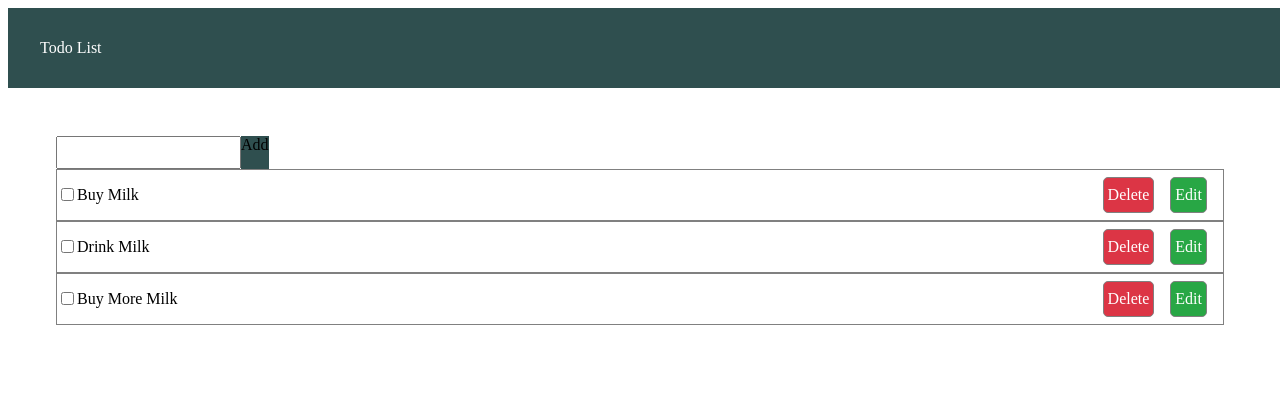
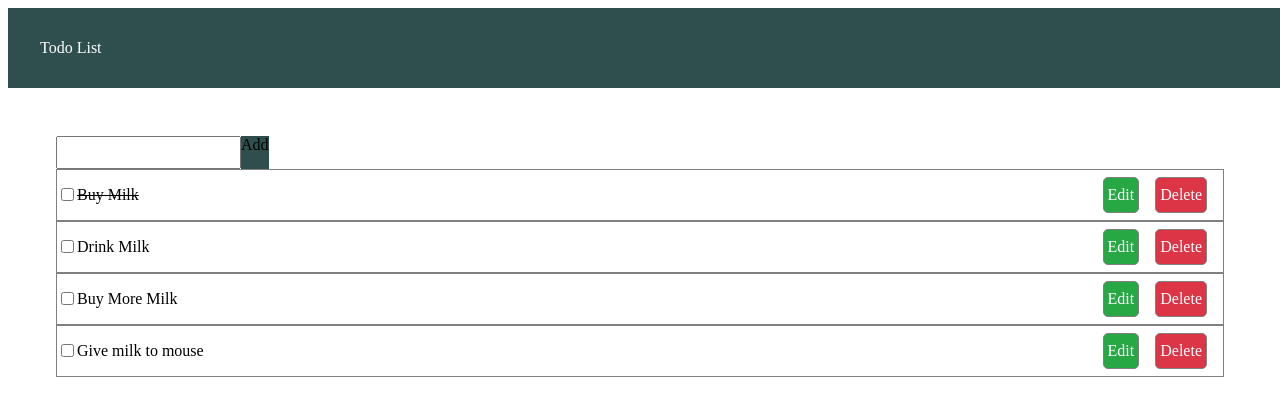
Before and after one commit to petegriffith/She_takehome, a React (Create React App) app: page / in a window 1280 px wide. Shown: the top 416 px of the page. Built offline with nearby package versions, Linux system fonts and the light colour scheme; the HTML template or start-up script is replaced by a standard one.

Commit message:
added deleteTodo logic

```diff
--- a/src/App.tsx
+++ b/src/App.tsx
@@ -1,4 +1,4 @@
-import React, {useState} from 'react'
+import React, { useState } from 'react'
 
 import Header from './components/Header'
 import SingleTodo from './components/SingleTodo'
@@ -6,10 +6,27 @@ import TodoInput from './components/TodoInput'
 
 import './styles/App.css'
 
-import data from './assets/initData.json'
+function App() {
+  let data: TodoList = [
+    {
+      task: 'Buy Milk',
+      completed: true,
+    },
+    {
+      task: 'Drink Milk',
+      completed: false,
+    },
+    {
+      task: 'Buy More Milk',
+      completed: false,
+    },
+    { task: 'Give milk to mouse', completed: false },
+  ]
+  const [currentTodos, setCurrentTodos] = useState(data)
 
-function App() {
-  const [currentTodos, setCurrentTodos] = useState(data)
+  const handleDeleteTodo = (indexToDelete: number): void => {
+    setCurrentTodos(currentTodos.filter((todo, index) => index !== indexToDelete))
+  }
 
   return (
     <>
@@ -17,7 +34,9 @@ function App() {
       <div className="App_inner-container">
         <TodoInput />
         <div className="App_todos-container">
-          {currentTodos.map((todo, index) => <SingleTodo todo={todo} />)}
+          {currentTodos.map((todo, index) => (
+            <SingleTodo todo={todo} index={index} key={index} deleteTodo={handleDeleteTodo} />
+          ))}
         </div>
       </div>
     </>
--- /dev/null
+++ b/src/Todos.d.ts
@@ -0,0 +1,6 @@
+interface Todo {
+  task: string
+  completed: boolean
+}
+
+type TodoList = Todo[]
--- a/src/assets/initData.json
+++ /dev/null
@@ -1,14 +0,0 @@
-[{
-    "task": "Buy Milk",
-    "completed": true
-},
-{
-    "task": "Drink Milk",
-    "completed": false
-},
-{
-    "task": "Buy More Milk",
-    "completed": false
-}
-
-]
--- a/src/components/SingleTodo.tsx
+++ b/src/components/SingleTodo.tsx
@@ -3,21 +3,18 @@ import React from 'react'
 import '../styles/SingleTodo.css'
 import '../styles/_flex.css'
 
-interface Todo {
-  task: string
-  completed: boolean
-}
 
-function SingleTodo({ todo }: { todo: Todo }) {
+
+function SingleTodo({ todo, index, deleteTodo }: { todo: Todo, index: number, deleteTodo: (index: number) => void }) {
   return (
     <div className="_flex-row todo-container">
       <div className="_flex-row">
         <input type="checkbox" />
-        <p>{todo.task}</p>
+        <p className={todo.completed ? 'strikethrough' : ''}>{todo.task}</p>
       </div>
       <div className="_flex-row button-container">
-        <div className="button delete-button">Delete</div>
-        <div className="button edit-button">Edit</div>
+        <div role="button" onClick={() => console.log('editting')} className="button edit-button">Edit</div>
+        <div role="button" onClick={() => deleteTodo(index)} className="button delete-button">Delete</div>
       </div>
     </div>
   )
--- a/src/styles/SingleTodo.css
+++ b/src/styles/SingleTodo.css
@@ -1,6 +1,10 @@
 .todo-container {
     border: 1px solid grey;
     justify-content: space-between;
+}
+
+.strikethrough {
+    text-decoration: line-through;
 }
 
 .button-container {
--- a/tsconfig.json
+++ b/tsconfig.json
@@ -22,5 +22,5 @@
   },
   "include": [
     "src"
-  ]
+, "App2.tsx"  ]
 }
```
Also changed, not shown: App2.tsx (renamed from src/App2.tsx), 1 other file (tests, documents, lock files or other folders).
